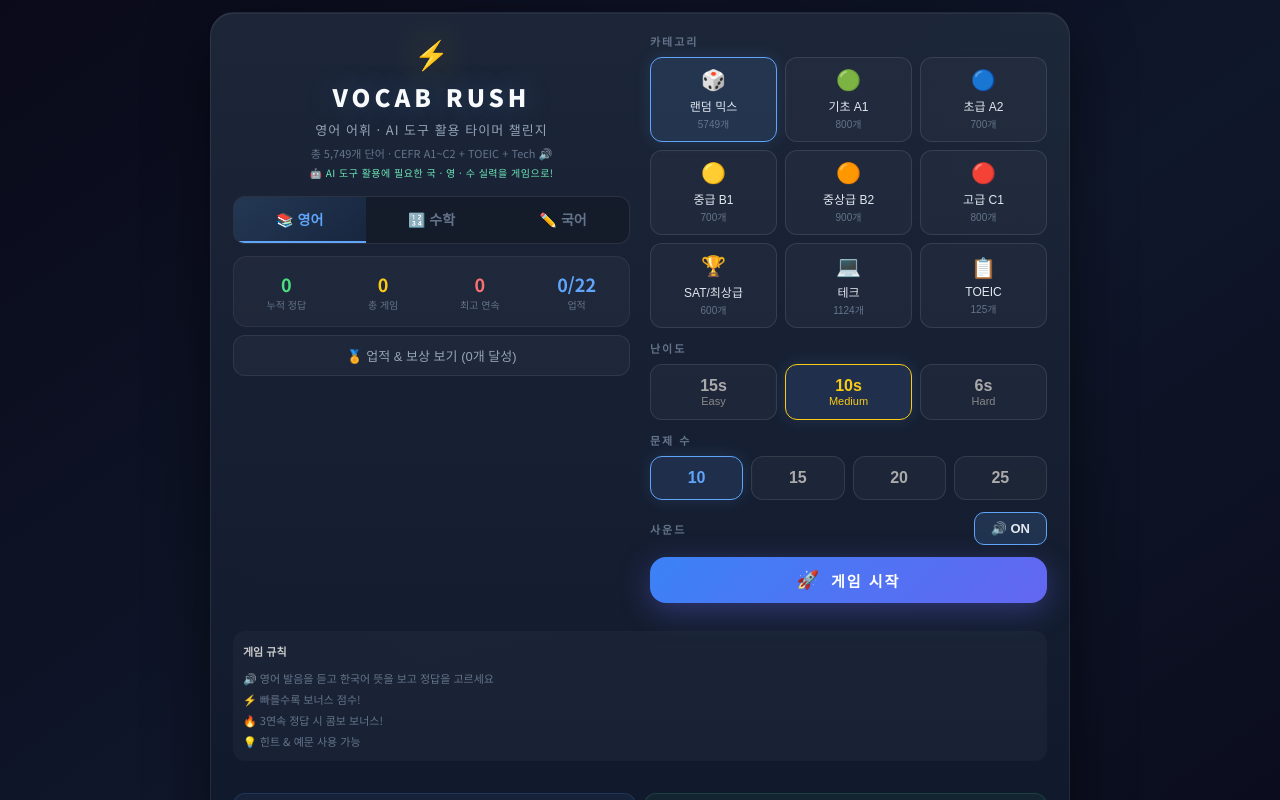
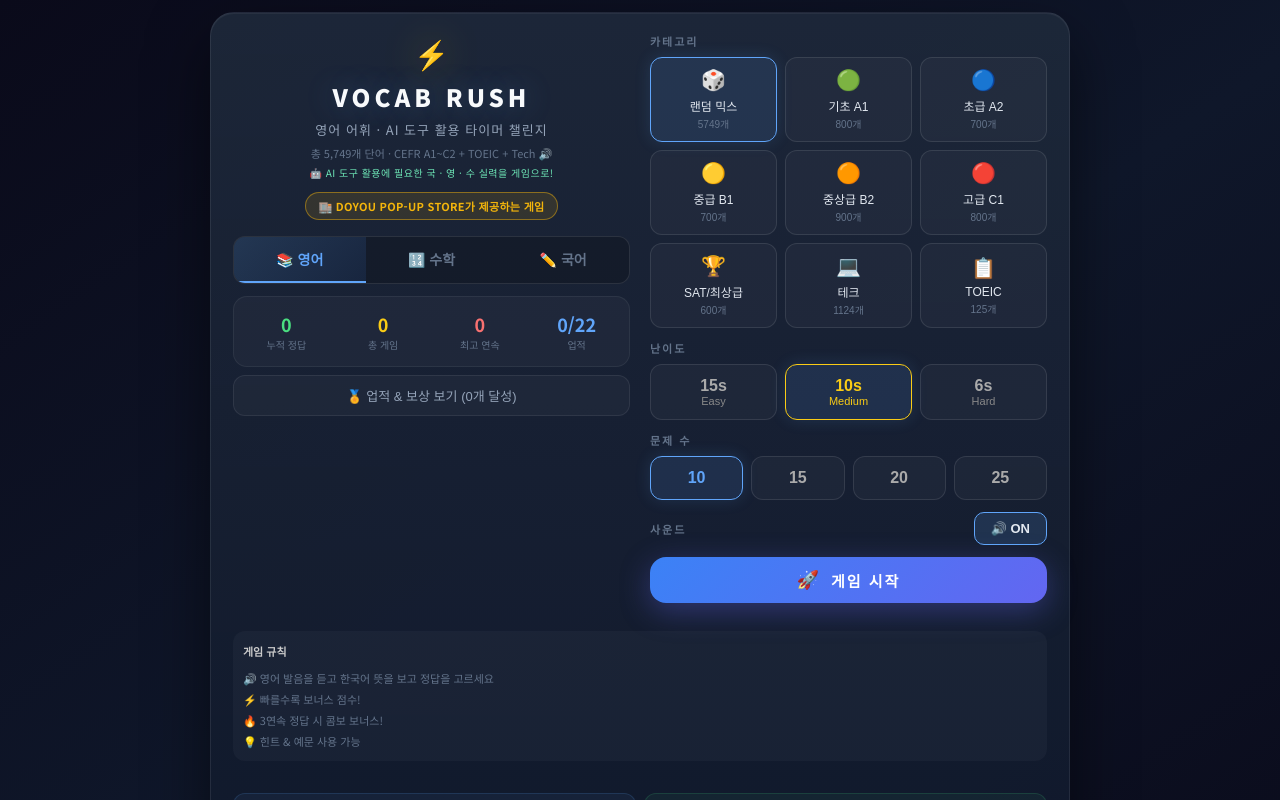
Before and after one commit to DrJinHoChoi/vocab-rush, a React (Vite) app: page / in a window 1280 px wide. Shown: the top 800 px of the page. Built offline with nearby package versions, Linux system fonts and the light colour scheme; the HTML template or start-up script is replaced by a standard one.

Commit message:
Add DOYOU POP-UP STORE badge to game menu
Adds a branded badge on the home/menu screen linking to the DOYOU
popup-store instagram, framing Vocab Rush as a game service provided
by DOYOU POP-UP STORE.

Co-Authored-By: Claude Opus 4.8 <noreply@anthropic.com>

```diff
--- a/src/VocabChallenge.jsx
+++ b/src/VocabChallenge.jsx
@@ -580,6 +580,15 @@ export default function VocabChallenge() {
             <p style={{ fontSize: 10, color: "#6ee7b7", marginTop: 4, letterSpacing: 0.5 }}>
               🤖 AI 도구 활용에 필요한 국 · 영 · 수 실력을 게임으로!
             </p>
+            <a href="https://www.instagram.com/doyou_popup_store" target="_blank" rel="noopener noreferrer"
+              style={{
+                display: "inline-flex", alignItems: "center", gap: 6, marginTop: 12,
+                padding: "5px 12px", borderRadius: 999, textDecoration: "none",
+                background: "rgba(245,182,11,0.12)", border: "1px solid rgba(245,182,11,0.45)",
+                fontSize: 11, fontWeight: 700, color: "#f5b60b", letterSpacing: 0.3,
+              }}>
+              🏬 DOYOU POP-UP STORE가 제공하는 게임
+            </a>
           </div>
 
           {/* 게임 모드 탭 */}
```
